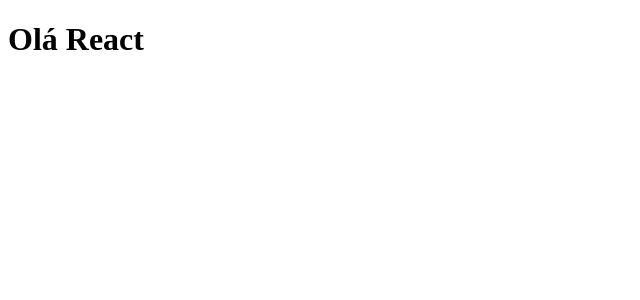
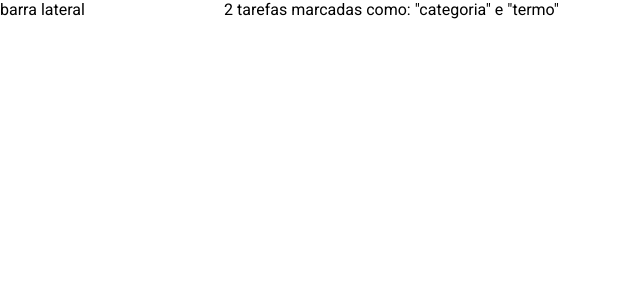
Before and after one commit to Brunoalmeidev/minhas-tarefas, a React (Create React App) app: page / in a window 1280 px wide. Shown: the top 300 px of the page, without its empty margins (0-640 px from the left). Built offline with nearby package versions, Linux system fonts and the light colour scheme.

Commit message:
criando components

```diff
--- a/src/App.tsx
+++ b/src/App.tsx
@@ -1,8 +1,16 @@
+import BarraLateral from './containers/BarraLateral'
+import ListaDeTarefas from './containers/ListaDeTarefas'
+import EstiloGlobal, { Container } from './styles'
+
 function App() {
   return (
-    <div className="App">
-      <h1>Olá React</h1>
-    </div>
+    <>
+      <EstiloGlobal />
+      <Container>
+        <BarraLateral />
+        <ListaDeTarefas />
+      </Container>
+    </>
   )
 }
 
--- /dev/null
+++ b/src/containers/BarraLateral/index.tsx
@@ -0,0 +1,3 @@
+const BarraLateral = () => <aside>barra lateral</aside>
+
+export default BarraLateral
--- /dev/null
+++ b/src/containers/ListaDeTarefas/index.tsx
@@ -0,0 +1,7 @@
+const listaDeTarefas = () => (
+  <main>
+    <p>2 tarefas marcadas como: &quot;categoria&quot; e &quot;termo&quot;</p>
+  </main>
+)
+
+export default listaDeTarefas
--- a/src/styles/index.ts
+++ b/src/styles/index.ts
@@ -1,4 +1,4 @@
-import { createGlobalStyle } from 'styled-components'
+import styled, { createGlobalStyle } from 'styled-components'
 
 const EstiloGlobal = createGlobalStyle`
     * {
@@ -9,4 +9,9 @@
     }
 `
 
+export const Container = styled.div`
+  display: grid;
+  grid-template-columns: 224px auto;
+`
+
 export default EstiloGlobal
```
